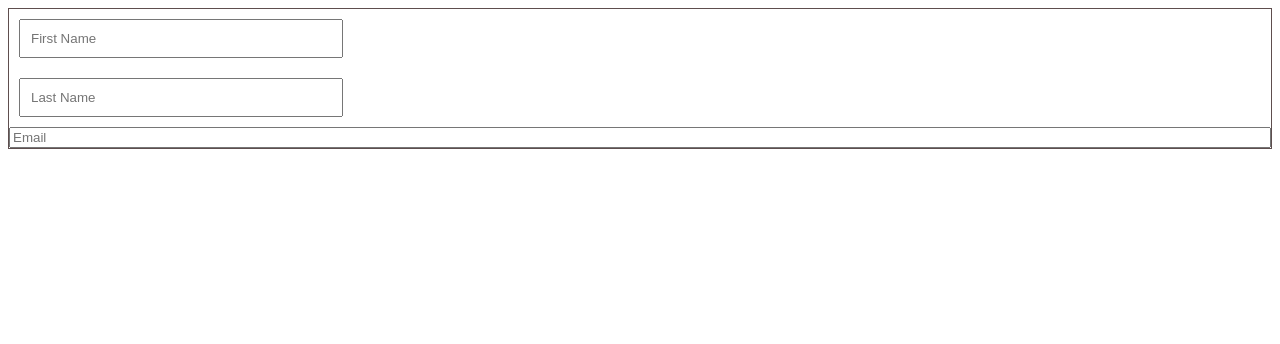
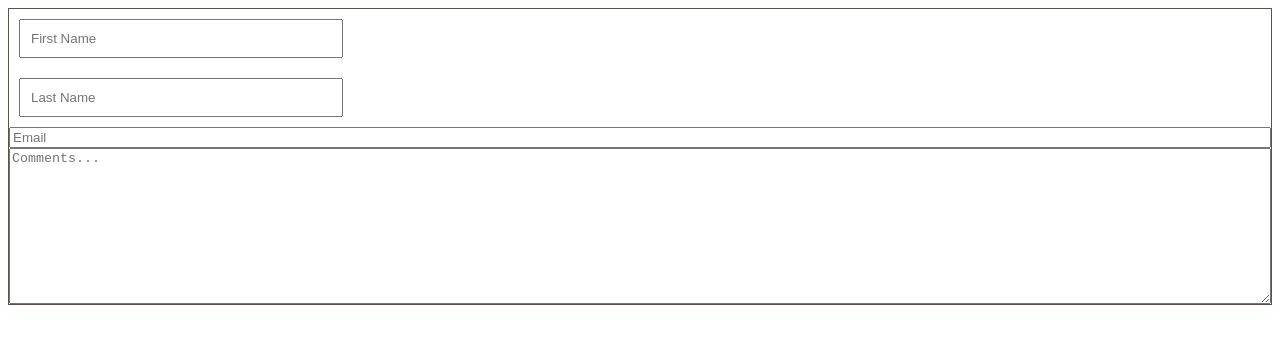
Before and after one commit to joshuaombasa/React-Forms-Learning, a React (Vite) app: page / in a window 1280 px wide. Shown: the top 344 px of the page. Built offline with nearby package versions, Linux system fonts and the light colour scheme.

Commit message:
updated jsx

```diff
--- a/src/App.jsx
+++ b/src/App.jsx
@@ -5,9 +5,11 @@ import './App.css'
 
 function App() {
   const [formData, setFormData] = React.useState(
-  {firstName: "",
+    {
+      firstName: "",
       lastName: "",
-   email: ""
+      email: "",
+      comments: ""
     }
   )
 
@@ -45,6 +47,13 @@ function App() {
           value={FormData.email}
           name="email"
         />
+        <textarea
+          name="comments"
+          onChange={handleChange}
+          placeholder='Comments...'
+          value={FormData.comments}
+          cols="30"
+          rows="10"></textarea>
       </form>
     </div>
   )
```
Lines whose indentation alone changed are shown as unchanged.
